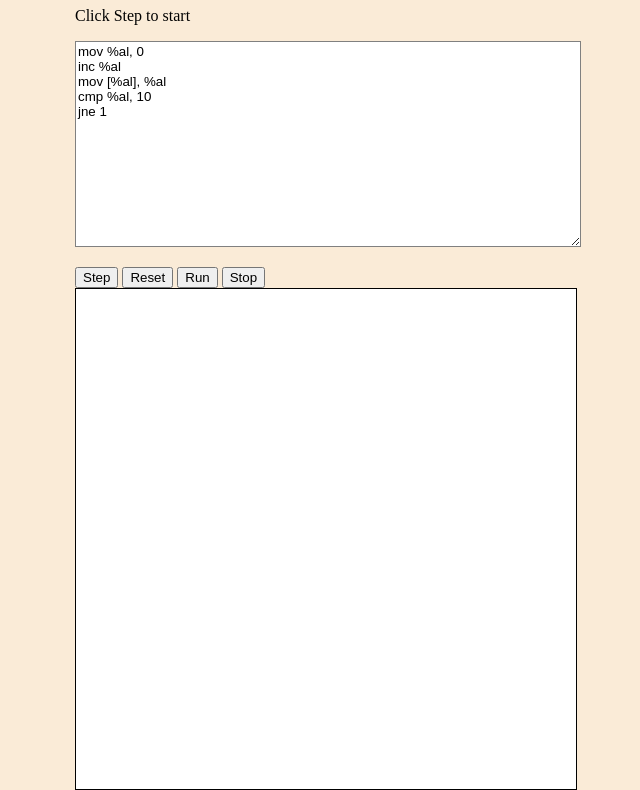
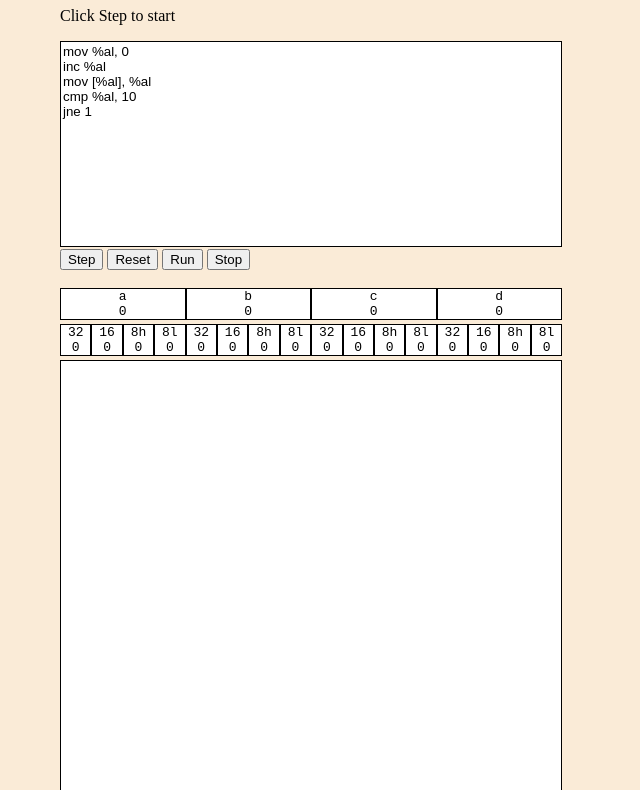
Before and after one commit to FISHARMNIC/online-assembly-simulator, a plain HTML site: page website/index.html in a window 1280 px wide. Shown: the part 73-863 px from the top of the page, without its empty margins (315-955 px from the left). Drawn offline with Linux system fonts and the light colour scheme; no server answers.

Commit message:
Add files via upload

```diff
--- a/website/index.html
+++ b/website/index.html
@@ -22,15 +22,89 @@
     </div>
   </div>
 
-  <br><br><br><br><br><br><br>
+  <br><br><br><br><br><br>
   <button onclick="nextLine()">Step</button>
   <button onclick="reset()">Reset</button>
   <button onclick="run_all()">Run</button>
   <button onclick="stop_all()">Stop</button>
+  <br><br>
+
+  <div class="rname">a</div>
+  <div class="rname">b</div>
+  <div class="rname">c</div>
+  <div class="rname">d</div>
+
+  <div id="r1" class="register">0</div>
+  <div id="r2" class="register">0</div>
+  <div id="r3" class="register">0</div>
+  <div id="r4" class="register">0</div>
+
+  <br><br>
+
+
+    <div class="rsname">32</div>
+    <div class="rsname">16</div>
+    <div class="rsname">8h</div>
+    <div class="rsname">8l</div>
+
+    <div class="rsname">32</div>
+    <div class="rsname">16</div>
+    <div class="rsname">8h</div>
+    <div class="rsname">8l</div>
+
+    <div class="rsname">32</div>
+    <div class="rsname">16</div>
+    <div class="rsname">8h</div>
+    <div class="rsname">8l</div>
+
+    <div class="rsname">32</div>
+    <div class="rsname">16</div>
+    <div class="rsname">8h</div>
+    <div class="rsname">8l</div>
+
+  <div>
+    <div id="r1_32" class="rsplit">0</div>
+    <div id="r1_16" class="rsplit">0</div>
+    <div id="r1_8h" class="rsplit">0</div>
+    <div id="r1_8l" class="rsplit">0</div>
+  </div>
+  <div>
+    <div id="r2_32" class="rsplit">0</div>
+    <div id="r2_16" class="rsplit">0</div>
+    <div id="r2_8h" class="rsplit">0</div>
+    <div id="r2_8l" class="rsplit">0</div>
+  </div>
+  <div>
+    <div id="r3_32" class="rsplit">0</div>
+    <div id="r3_16" class="rsplit">0</div>
+    <div id="r3_8h" class="rsplit">0</div>
+    <div id="r3_8l" class="rsplit">0</div>
+  </div>
+  <div>
+    <div id="r4_32" class="rsplit">0</div>
+    <div id="r4_16" class="rsplit">0</div>
+    <div id="r4_8h" class="rsplit">0</div>
+    <div id="r4_8l" class="rsplit">0</div>
+  </div>
+
+  <br><br>
   <div id="wasm_memory"></div>
-  <script src="site.js"></script>
-  <script src="memory.js"></script>
-  <script src="wasm/stwasm.js"></script>
+  <br>
+  <h3>How it Works</h3>
+  <p>I wrote the assembly interpreter itself in C <a
+      href="https://github.com/FISHARMNIC/online-assembly-simulator">(source code)</a>.
+    This was so that I would be able to handle the pointer access and memory sizes of assembly directly, instead of
+    virtualizing things like register sizes and overflows.
+    It was then compiled to standalone web assembly using emscripten. From there, I built a simple javascript library
+    for handling interactions between JS and WASM.
+    That allowed me to do things like read and write C strings from JS, and run functions from the other language. From
+    there, I pass the address of the C memory buffer used by the interpreter
+    and display that in the memory section
+
+  <p>
+    <script src="site.js"></script>
+    <script src="memory.js"></script>
+    <script src="wasm/stwasm.js"></script>
 </body>
 
 </html>
--- a/website/memory.js
+++ b/website/memory.js
@@ -26,7 +26,7 @@ function js_pass_virtual_memory(ptr) {
 
 function updateMemory() {
     var formattedmem = Array.from(wasm_read_memory(virtual_address).slice(0));
-    var col = "lightblue";
+    var col = "orange";
     if (oldMem != -1) {
         formattedmem = formattedmem.map((x, i) => {
             return (x == oldMem[i]) ? x : `<span style="background-color:${col};">${x}</span>`
--- a/website/site.js
+++ b/website/site.js
@@ -41,7 +41,7 @@ function nextLine() {
 
 function run_all()
 {
-    runInvterval = setInterval(() => nextLine(), 500);
+    runInvterval = setInterval(nextLine, 500);
 }
 
 function stop_all()
--- a/website/style.css
+++ b/website/style.css
@@ -1,14 +1,12 @@
 .te {
-    -moz-appearance: textfield-multiline;
-    -webkit-appearance: textarea;
-    border: 1px solid gray;
+    border: 1px solid black;
     font: medium -moz-fixed;
     font: -webkit-small-control;
     height: 200px;
     overflow: auto;
     padding: 2px;
-    resize: both;
-    width: 500px;
+    resize: none;
+    width: 495.5px;
 }
 
 #wasm_memory {
@@ -43,7 +41,8 @@
 }
 
 body {
-    max-width: 500px;margin: auto;
+    max-width: 530px;
+    margin: auto;
     background-color: antiquewhite;
 }
 
@@ -51,3 +50,44 @@ body {
     background-color: white;
 
 }
+
+.register {
+    background-color: white;
+    text-align: center;
+    float: left;
+    width: 123.5px;
+    border: 0.1px solid #000000;
+    border-top: none;
+    font-family: monospace;
+}
+
+.rname {
+    background-color: white;
+    text-align: center;
+    float: left;
+    width: 123.5px;
+    border: 0.1px solid #000000;
+    border-bottom: none;
+    padding-bottom: 0%;
+    font-family: monospace;
+}
+
+.rsplit {
+    background-color: white;
+    text-align: center;
+    float: left;
+    width: 29.4px;
+    border: 0.1px solid #000000;
+    border-top: none;
+    font-family: monospace;
+}
+
+.rsname {
+    background-color: white;
+    text-align: center;
+    float: left;
+    width: 29.4px;
+    border: 0.1px solid #000000;
+    border-bottom: none;
+    font-family: monospace;
+}
--- a/website/wasm/stwasm.js
+++ b/website/wasm/stwasm.js
@@ -18,7 +18,29 @@ var env = {
     js_return_value,
     console: (str) => console.log(read_wasm_string(str)),
     console_char: (ch) => console.log(ch),
-    console_int: (i) => console.log(i)
+    console_int: (i) => console.log(i),
+    js_pass_registers
+}
+
+function js_pass_registers(a, b, c, d) {
+    document.getElementById("r1").innerText = a;
+    document.getElementById("r2").innerText = b;
+    document.getElementById("r3").innerText = c;
+    document.getElementById("r4").innerText = d;
+
+    var arg = Object.values(arguments);
+
+    var i8l = new Int8Array([...arg])
+    var i8h = new Int8Array([...arg.map(x => x >> 8)])
+    var i16 = new Int16Array([...arg])
+    for (var i = 1; i <= 4; i++) {
+        document.getElementById(`r${i}_32`).innerText = arg[i - 1];
+        document.getElementById(`r${i}_16`).innerText = i16[i - 1];
+        document.getElementById(`r${i}_8h`).innerText = i8h[i - 1];
+        document.getElementById(`r${i}_8l`).innerText = i8l[i - 1];
+    }
+
+    console.log(a, b, c, d)
 }
 
 function wasm_write_memory(address, data) {
@@ -43,13 +65,11 @@ function read_wasm_string(base) {
     return new TextDecoder().decode(strBuf).slice(0, i);
 }
 
-function wasm_read_memory(base)
-{
+function wasm_read_memory(base) {
     return (new Uint8Array(memory.buffer, base, MAX_STR_SIZE))
 }
 
-function console_read_memory()
-{
+function console_read_memory() {
     console.log(wasm_read_memory(virtual_address))
 }
 
@@ -72,7 +92,7 @@ function wasm_init(url, imp) {
 
 window.runsem = false;
 async function main() {
-    wasm_init(String(WASM_SOURCE), {env})
+    wasm_init(String(WASM_SOURCE), { env })
         .then(m => {
             wasm_global = m;
             memory = m.memory;
```
Also changed, not shown: 4 other files.
